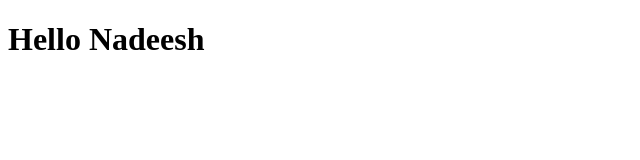
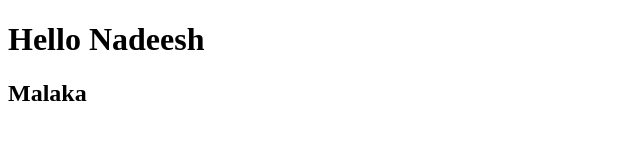
Before and after one commit to Nadeesh-Malaka/DevCamp, a plain HTML site: page index.html in a window 1280 px wide. Shown: the whole page, without its empty margins (0-640 px from the left). Drawn offline with Linux system fonts and the light colour scheme.

Commit message:
Update index.html

```diff
--- a/index.html
+++ b/index.html
@@ -4,6 +4,7 @@
 
 <body>
     <h1>Hello Nadeesh </h1>
+    <h2>Malaka</h2>
 </body>
 
 </html>
```
